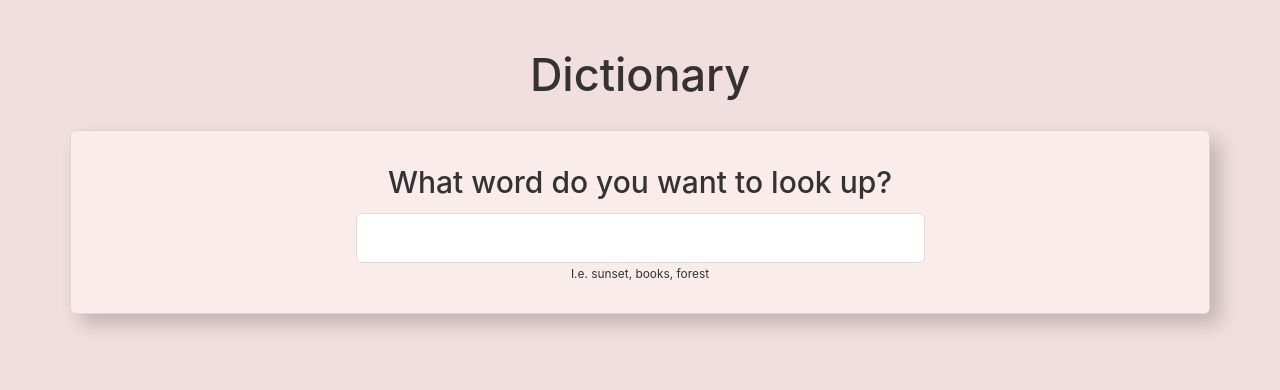
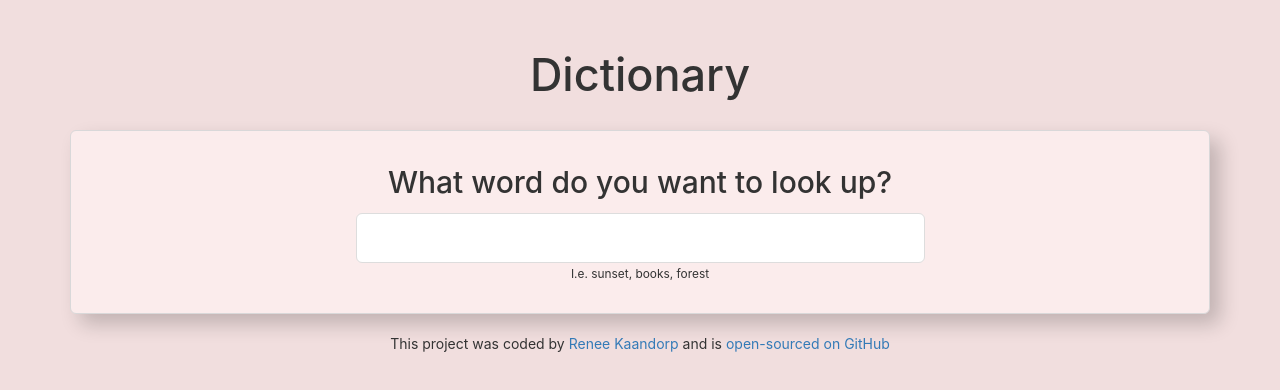
Before and after one commit to reneekaandorp/dictionary-app, a React (Create React App) app: page / in a window 1280 px wide. Shown: the top 390 px of the page. Built offline with nearby package versions, Linux system fonts and the light colour scheme.

Commit message:
Added links to portfolio and GitHub

```diff
--- a/src/App.js
+++ b/src/App.js
@@ -12,6 +12,15 @@ export default function App() {
           <Dictionary />
         </main>
       </div>
+      <br />
+      <footer>
+        This project was coded by{" "}
+        <a href="https://silly-llama-8d5577.netlify.app">Renee Kaandorp</a> and
+        is{" "}
+        <a href="https://app.netlify.com/sites/glistening-fudge-803a82/overview">
+          open-sourced on GitHub
+        </a>{" "}
+      </footer>
     </div>
   );
 }
```
